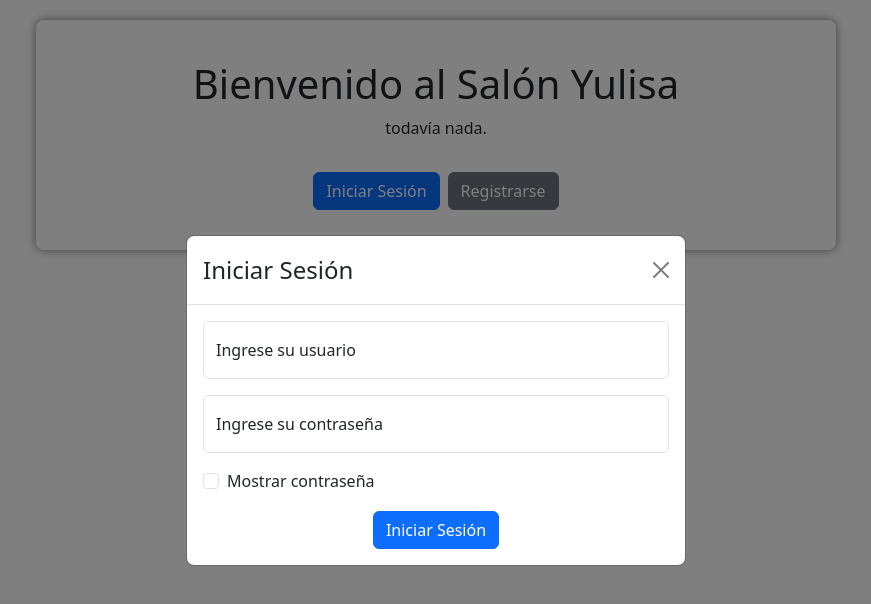
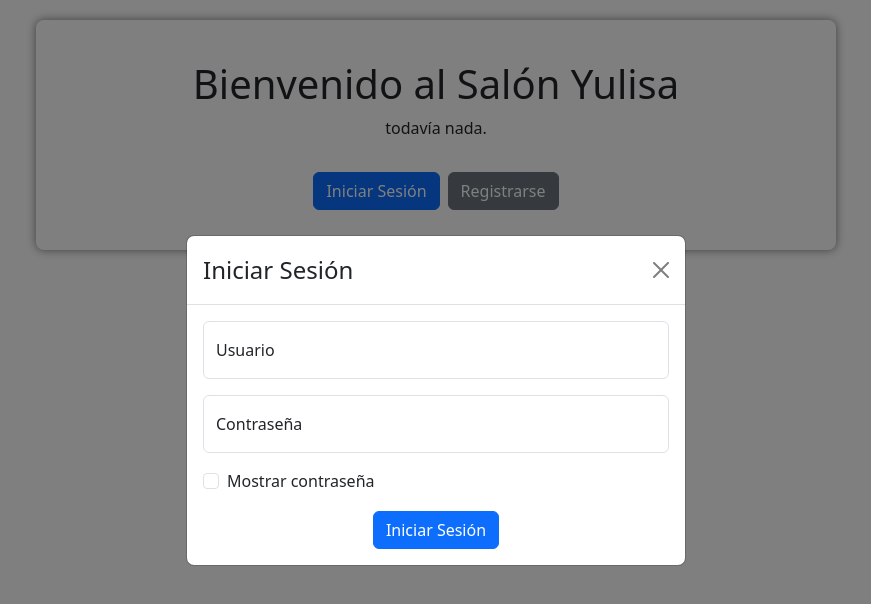
Before and after one commit to Oneyker21/Web_Salon_Yulisa, a React (Create React App) app in the folder daniela-frontend/: page / in a window 1280 px wide. Both pictures are taken after a click on the button "Iniciar Sesión". Shown: the top 604 px of the page, without its empty margins (204-1075 px from the left). Built offline with nearby package versions, Linux system fonts and the light colour scheme.

Commit message:
listo, creo

```diff
--- a/daniela-frontend/public/index.html
+++ b/daniela-frontend/public/index.html
@@ -3,7 +3,7 @@
 
 <head>
   <meta charset="utf-8" />
-  <link rel="icon" href="/daniela-frontend/public/share.png" type="image/x-icon" />
+  <link rel="icon" href="/daniela-frontend/public/favicon.ico" type="image/x-icon" />
   <meta name="viewport" content="width=device-width, initial-scale=1" />
   <meta name="theme-color" content="#000000" />
   <meta name="description" content="Web site created using create-react-app" />
--- a/daniela-frontend/src/pages/login.js
+++ b/daniela-frontend/src/pages/login.js
@@ -1,5 +1,5 @@
 import React, { useState } from 'react';
-import { Form, Button, Card, Container, Row, Col, FloatingLabel, Modal } from 'react-bootstrap';
+import { Form, Button, Card, Container, Row, Col, FloatingLabel, Modal, Alert } from 'react-bootstrap';
 import { useNavigate } from 'react-router-dom';
 
 const Home = ({ setRol }) => {
@@ -8,6 +8,7 @@ const Home = ({ setRol }) => {
   const [nombre_Usuario, setNombreUsuario] = useState('');
   const [contrasena, setContrasena] = useState('');
   const [showPassword, setShowPassword] = useState(false);
+  const [errorMensaje, setErrorMensaje] = useState('');
 
   const handleShowLoginModal = () => {
     setShowLoginModal(true);
@@ -20,16 +21,16 @@ const Home = ({ setRol }) => {
   const handleLogin = async () => {
     const formData = {
       nombre_Usuario,
-      contrasena
+      contrasena,
     };
 
     try {
       const response = await fetch('http://localhost:5000/crud/login', {
         method: 'POST',
         headers: {
-          'Content-Type': 'application/json'
+          'Content-Type': 'application/json',
         },
-        body: JSON.stringify(formData)
+        body: JSON.stringify(formData),
       });
 
       if (response.ok) {
@@ -38,18 +39,23 @@ const Home = ({ setRol }) => {
         navigate('/home');
       } else {
         console.log('Credenciales incorrectas');
-        alert('¡Credenciales incorrectas!');
+        setErrorMensaje('¡usuario o contraseña incorrecto!');
+
+        setTimeout(() => {
+          setErrorMensaje('');
+        }, 4000);
       }
     } catch (error) {
       console.error('Error en la solicitud: ', error);
     }
   };
 
+
   return (
     <div>
       <section id="inicio">
-        <main class="inicio-contactos">
-          <div class="contenido-principal">
+        <main className="inicio-contactos">
+          <div className="contenido-principal">
             <h1>Bienvenido al Salón Yulisa</h1>
             <p>todavía nada.</p>
             <div className="center-button">
@@ -69,6 +75,13 @@ const Home = ({ setRol }) => {
           <Modal.Title>Iniciar Sesión</Modal.Title>
         </Modal.Header>
         <Modal.Body>
+
+          {errorMensaje && (
+            <Alert variant="danger" className="mt-3 alert">
+              {errorMensaje}
+            </Alert>
+          )}
+
           <Form
             onSubmit={(e) => {
               e.preventDefault();
@@ -77,18 +90,18 @@ const Home = ({ setRol }) => {
           >
             <Row>
               <Col sm="12" md="12" lg="12" className="mb-3">
-                <FloatingLabel controlId="nombreUsuarioModal" label="Ingrese su usuario">
+                <FloatingLabel controlId="nombreUsuarioModal" label="Usuario">
                   <Form.Control
-                    placeholder="Ingrese su usuario"
+                    placeholder="Usuario"
                     type="text"
                     onChange={(e) => setNombreUsuario(e.target.value)}
                   />
                 </FloatingLabel>
               </Col>
               <Col sm="12" md="12" lg="12" className="mb-3">
-                <FloatingLabel controlId="contrasenaModal" label="Ingrese su contraseña">
+                <FloatingLabel controlId="contrasenaModal" label="Contraseña">
                   <Form.Control
-                    placeholder="Ingrese su contraseña"
+                    placeholder="Contraseña"
                     type={showPassword ? 'text' : 'password'}
                     onChange={(e) => setContrasena(e.target.value)}
                   />
@@ -110,6 +123,7 @@ const Home = ({ setRol }) => {
           </Form>
         </Modal.Body>
       </Modal>
+
     </div>
   );
 };
```
Also changed, not shown: daniela-frontend/public/share.png (deleted).
